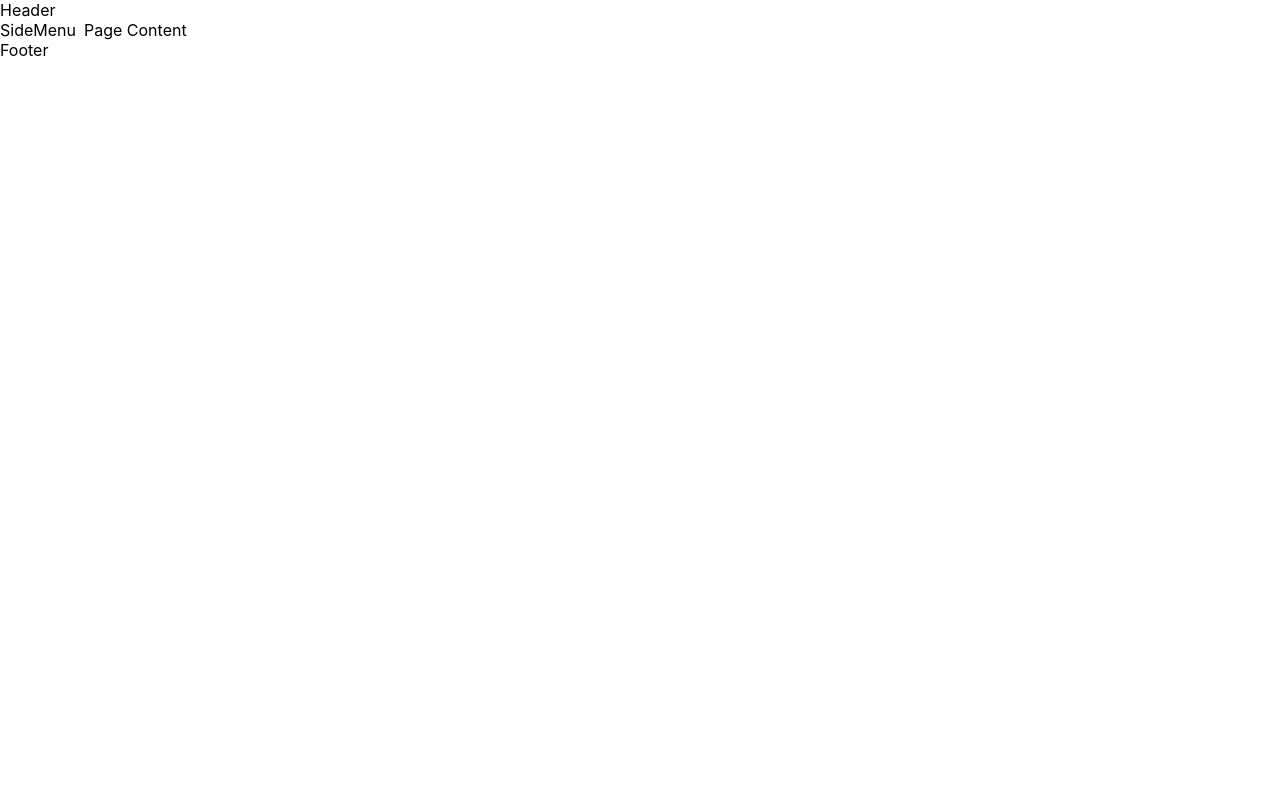
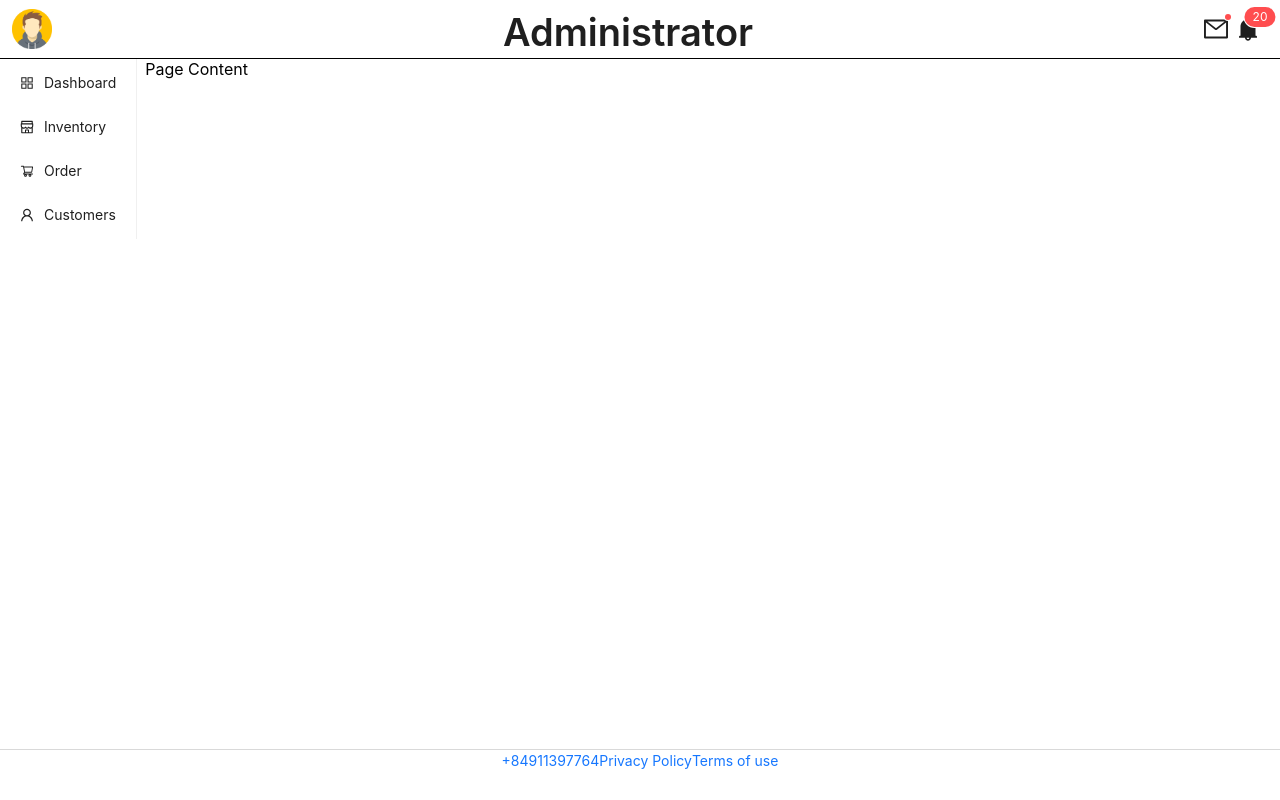
Before and after one commit to ReDoProgrammer/cool-dashboard, a React (Create React App) app: page /customers in a window 1280 px wide. Built offline with nearby package versions, Linux system fonts and the light colour scheme.

Commit message:
edit components and styled with icons

```diff
--- a/package.json
+++ b/package.json
@@ -3,6 +3,7 @@
   "version": "0.1.0",
   "private": true,
   "dependencies": {
+    "@ant-design/icons": "^5.0.1",
     "@testing-library/jest-dom": "^5.16.5",
     "@testing-library/react": "^13.4.0",
     "@testing-library/user-event": "^13.5.0",
--- a/src/App.css
+++ b/src/App.css
@@ -4,3 +4,33 @@
   width: 100vw;
   height: 100vh;
 }
+
+ .AppHeader{
+  height: 50px;
+  display: flex;
+  justify-content: space-between;
+  align-items: center;
+  padding: 4px 20px 4px 12px;
+  border-bottom: 1px solid rgb(0,0,0.15);
+ }
+
+ .AppFooter{
+  height: 50px;
+  display: flex;
+  justify-content: center;
+  border-top: 1px solid rgba(0,0,0,0.15);
+
+ }
+.SideMenuAndPageContent{
+  display: flex;
+  flex: 10;
+  justify-content: flex-start;
+  align-items: flex-start;
+}
+ .SideMenu{
+
+ }
+
+ .AppContent{
+
+ }
--- a/src/App.js
+++ b/src/App.js
@@ -8,7 +8,7 @@ function App() {
   return (
     <div className="App">
       <AppHeader/>
-      <Space>
+      <Space className="SideMenuAndPageContent">
         <SideMenu></SideMenu>
         <PageContent></PageContent>
       </Space>
--- a/src/components/AppFooter/index.js
+++ b/src/components/AppFooter/index.js
@@ -1,5 +1,17 @@
+import { Typography } from "antd";
+
 function AppFooter(){
-    return <div>Footer</div>
+    return <div className="AppFooter">
+        <Typography.Link href="tel:+8491137764" target={'_blank'}>
+            +84911397764
+        </Typography.Link>
+        <Typography.Link href="https://www.google.com.vn" target={'_blank'}>
+            Privacy Policy
+        </Typography.Link>
+        <Typography.Link href="https://www.google.com.vn" target={'_blank'}>
+            Terms of use
+        </Typography.Link>
+    </div>
 }
 
 export default AppFooter;
--- a/src/components/PageContent/index.js
+++ b/src/components/PageContent/index.js
@@ -1,5 +1,5 @@
 function PageContent(){
-    return <div>Page Content</div>
+    return <div className="PageContent">Page Content</div>
 }
 
 export default PageContent;
--- a/src/components/SideMenu/index.js
+++ b/src/components/SideMenu/index.js
@@ -1,5 +1,43 @@
+import {
+    AppstoreOutlined,
+    ShopOutlined,
+    ShoppingCartOutlined,
+    UserOutlined,
+  } from "@ant-design/icons";
+import { Menu } from "antd";
+
 function SideMenu(){
-    return <div>SideMenu</div>
+    return <div className="SideMenu">
+        <Menu
+        onClick={item=>{
+            //item.key
+        }}
+            items={[
+                {
+                    label:"Dashboard",
+                    icon:<AppstoreOutlined/>,
+                    key:'/'
+                },
+                {
+                    label:"Inventory",
+                    key:'/inventory',
+                    icon:<ShopOutlined/>
+                },
+                {
+                    label:"Order",
+                    key:'/order',
+                    icon:<ShoppingCartOutlined/>
+                },
+                {
+                    label:"Customers",
+                    key:'/customers',
+                    icon:<UserOutlined/>
+                }
+            ]}
+        >
+
+        </Menu>
+    </div>
 }
 
 export default SideMenu;
```
Also changed, not shown: src/components/AppHeader/index.js.
